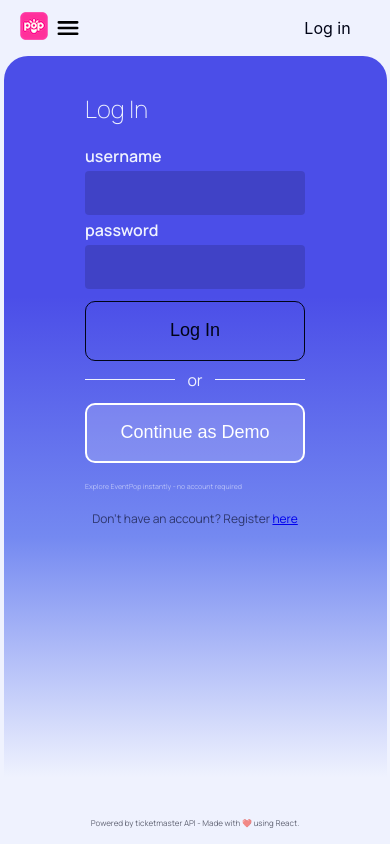
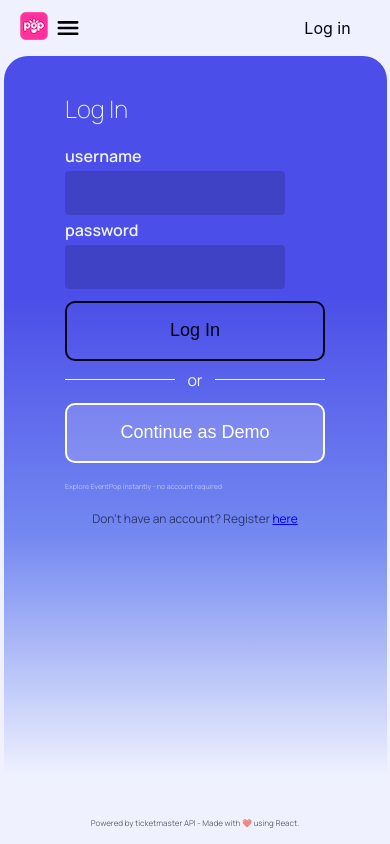
Before and after one commit to ash-kick/event-pop-app, a React (Vite) app: page /login in a window 390 px wide. Built offline with nearby package versions, Linux system fonts and the light colour scheme; no server answers; a web font is replaced by a local one.

Commit message:
fixing global button styling overlap and updates to buttons with not enough space

```diff
--- a/src/App.css
+++ b/src/App.css
@@ -90,7 +90,6 @@ footer {
 .demo-login-button,
 .register-button,
 .save-preferences-button,
-.mark-read-button,
 .mark-all-read-button,
 .get-tickets-button,
 .not-found-link {
@@ -110,11 +109,10 @@ footer {
      .demo-login-button,
      .register-button,
      .save-preferences-button,
-     .mark-read-button,
      .mark-all-read-button,
      .get-tickets-button,
      .not-found-link {
-          min-width: 220px;
+          width: 220px;
           height: 60px;
           border-radius: 10px;
           font-size: 18px;
--- a/src/styles/Login.css
+++ b/src/styles/Login.css
@@ -42,11 +42,9 @@
 
 .login-button {
      background: transparent;
-     border: 1.5px solid var(--darkest-blue-color);
-     border-radius: 8px;
+     border: 2px solid var(--darkest-blue-color);
      color: var(--darkest-blue-color);
      margin: 8px;
-     font-size: 16px;
 }
 
 .demo-login-button {
@@ -54,9 +52,7 @@
      border: 2px solid white;
      color: white;
      font-weight: 500;
-     border-radius: 8px;
      margin: 8px;
-     font-size: 16px;
 }
 
 .login-button:hover {
--- a/src/styles/Notifications.css
+++ b/src/styles/Notifications.css
@@ -54,9 +54,17 @@
 .mark-read-button {
      background: transparent;
      border: solid var(--darkest-blue-color);
-     border-radius: 8px;
      color: var(--darkest-blue-color);
      margin-left: 8px;
+     min-width: 60px;
+     height: 28px;
+     border-radius: 6px;
+     padding: 0 22px;
+     display: inline-flex;
+     align-items: center;
+     justify-content: center;
+     font-size: 16px;
+     box-sizing: border-box;
 }
 
 .mark-read-button:hover {
--- a/src/styles/Preferences.css
+++ b/src/styles/Preferences.css
@@ -73,7 +73,6 @@
 .save-preferences-button {
      background: transparent;
      border: solid var(--darkest-blue-color);
-     border-radius: 8px;
      color: var(--darkest-blue-color);
      margin: 8px;
 }
--- a/src/styles/Register.css
+++ b/src/styles/Register.css
@@ -45,7 +45,6 @@
      border-radius: 8px;
      color: var(--darkest-blue-color);
      margin: 8px;
-     font-size: 16px;
 }
 
 .register-button:hover {
```
